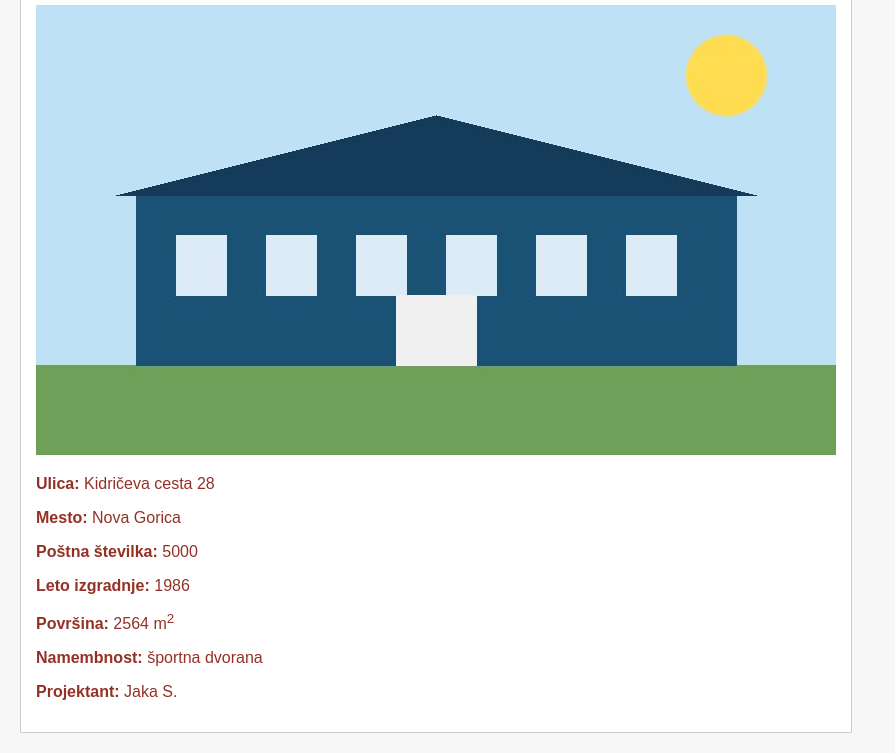
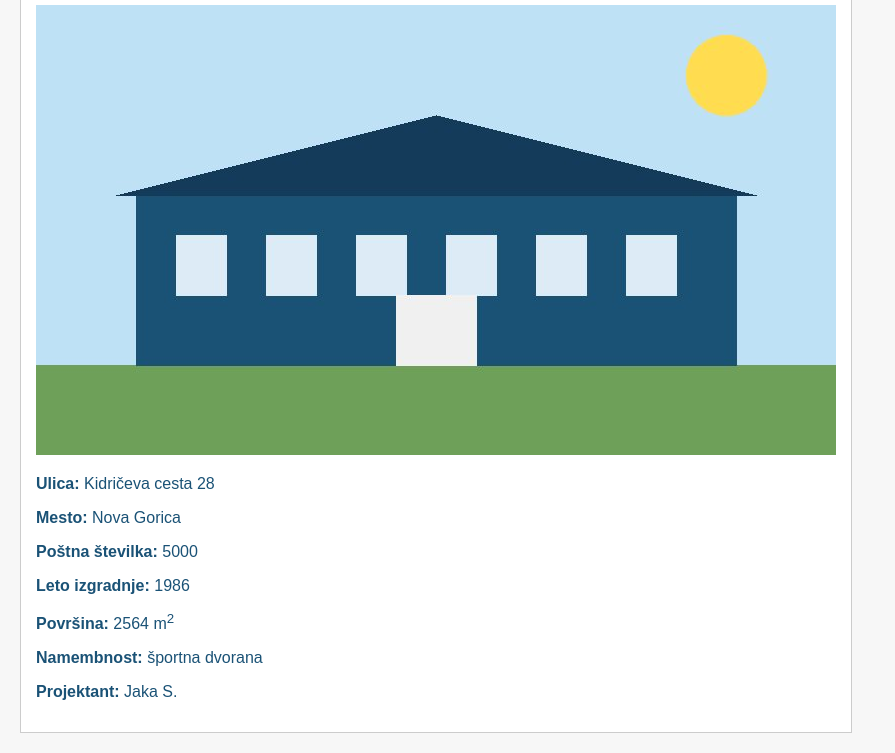
Before and after one commit to jaka-srt/naloga3, a plain HTML site: page index.html in a window 1280 px wide. Shown: the part 197-950 px from the top of the page, without its empty margins (0-895 px from the left). Drawn offline with Linux system fonts and the light colour scheme.

Commit message:
Spremembe barve nazaj na #1A5276

```diff
--- a/stavba.css
+++ b/stavba.css
@@ -7,7 +7,7 @@ nav {
   margin-bottom: 15px;
 }
 .stavba {
-  color: #943126;
+  color: #1A5276;
   border: 1px solid #cccccc;
   background-color: #ffffff;
   padding: 15px;
```
